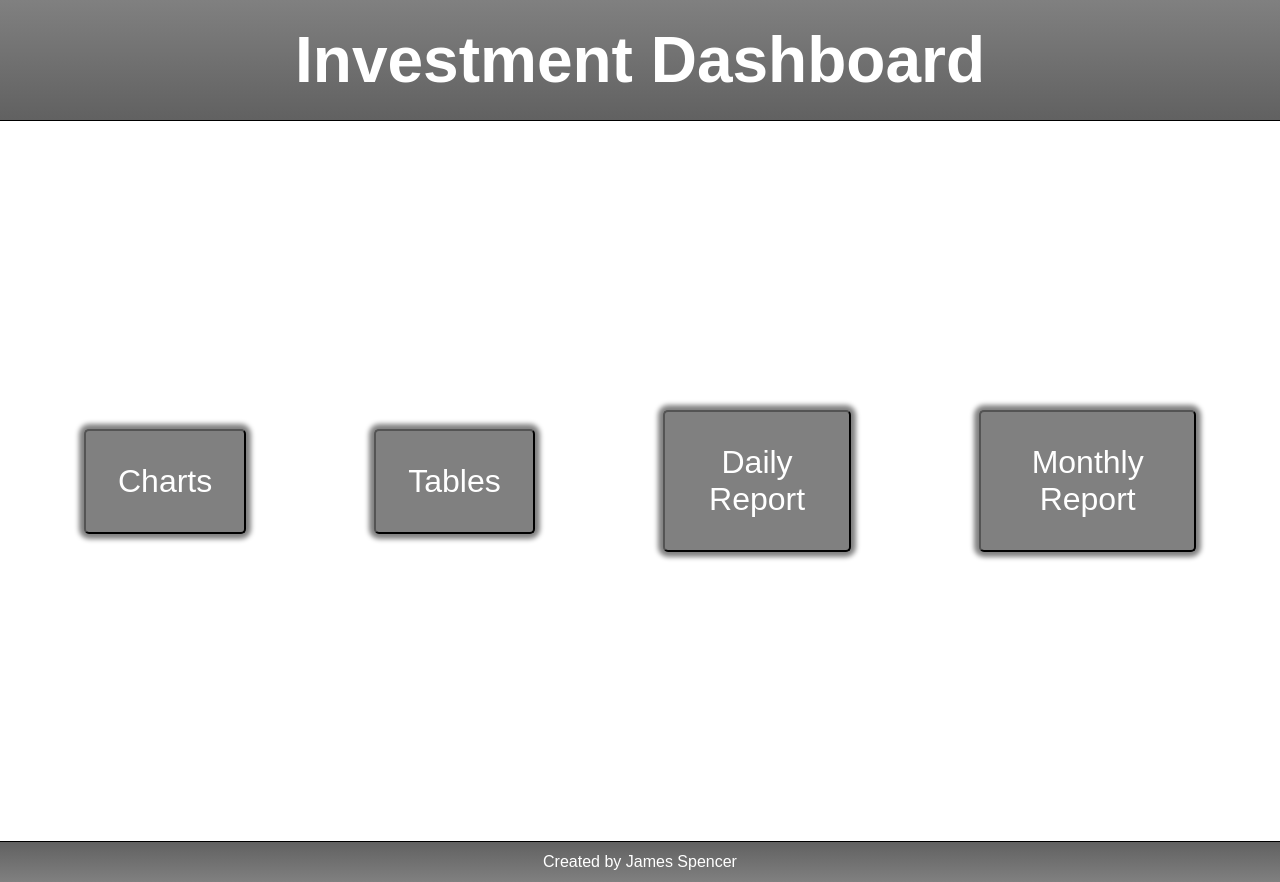
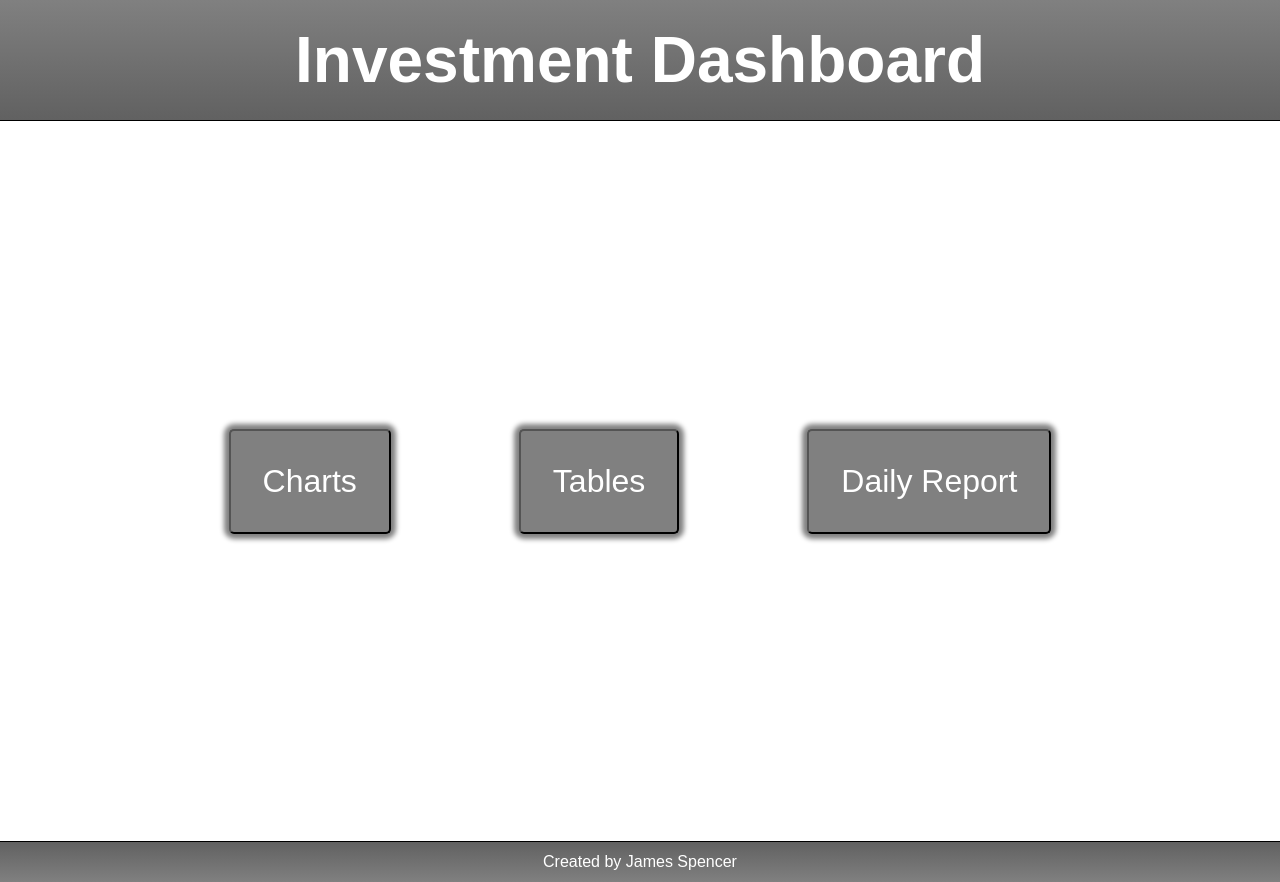
Before and after one commit to jkcswd/Investment-Dashboard-frontend, a React (Create React App) app: page / in a window 1280 px wide. Built offline with nearby package versions, Linux system fonts and the light colour scheme.

Commit message:
remove monthly report button

```diff
--- a/src/components/App/App.js
+++ b/src/components/App/App.js
@@ -25,9 +25,6 @@ const App = () => {
         {!showChart && !showTable && !showMonthlyReport && !showDailyReport &&
           <button onClick={() => setShowDailyReport(true)}>Daily Report</button>
         }
-        {!showChart && !showTable && !showMonthlyReport && !showDailyReport &&
-          <button onClick={() => setShowMonthlyReport(true)}>Monthly Report</button>
-        }
         {showChart &&
           <ChartDisplay/>
         }
@@ -37,9 +34,6 @@ const App = () => {
         { showDailyReport &&
           <DailyDisplay/>
         }
-        { showMonthlyReport &&
-          <MonthlyDisplay/>
-        }
 
       </main>
       <footer>Created by James Spencer</footer>
```
